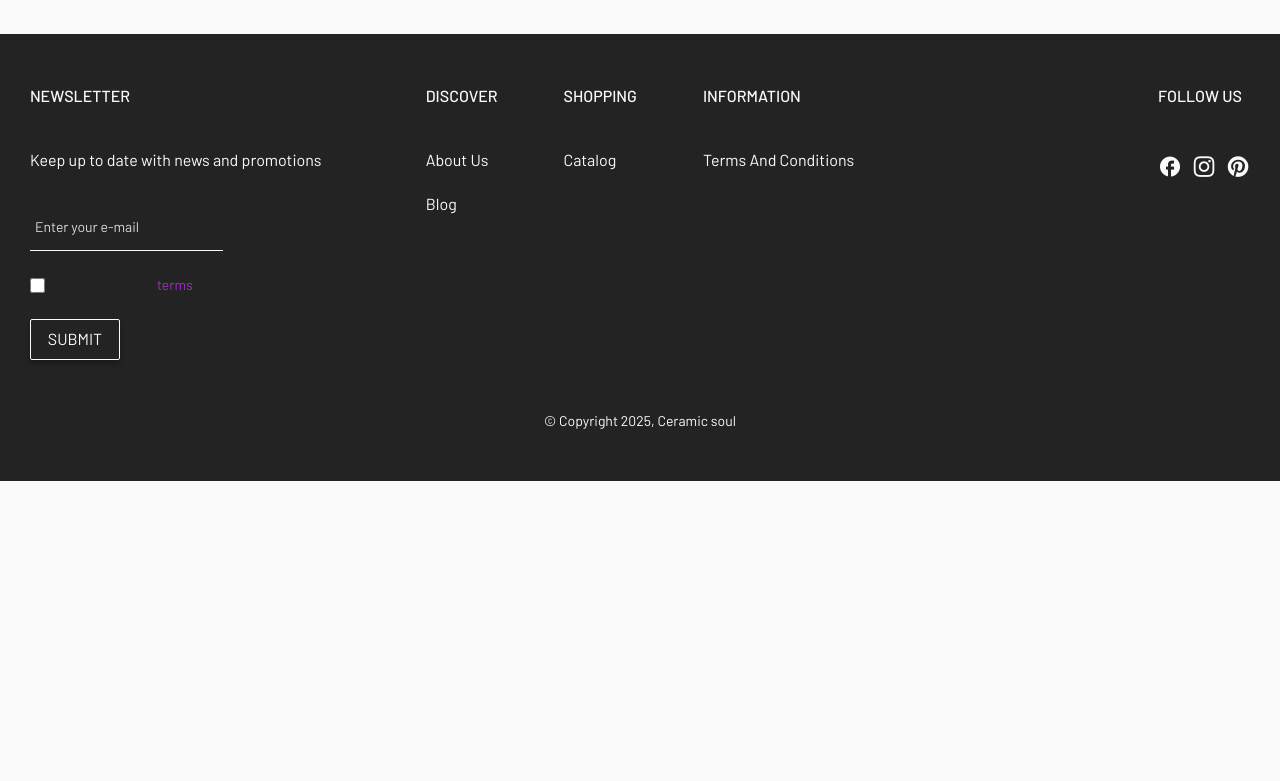
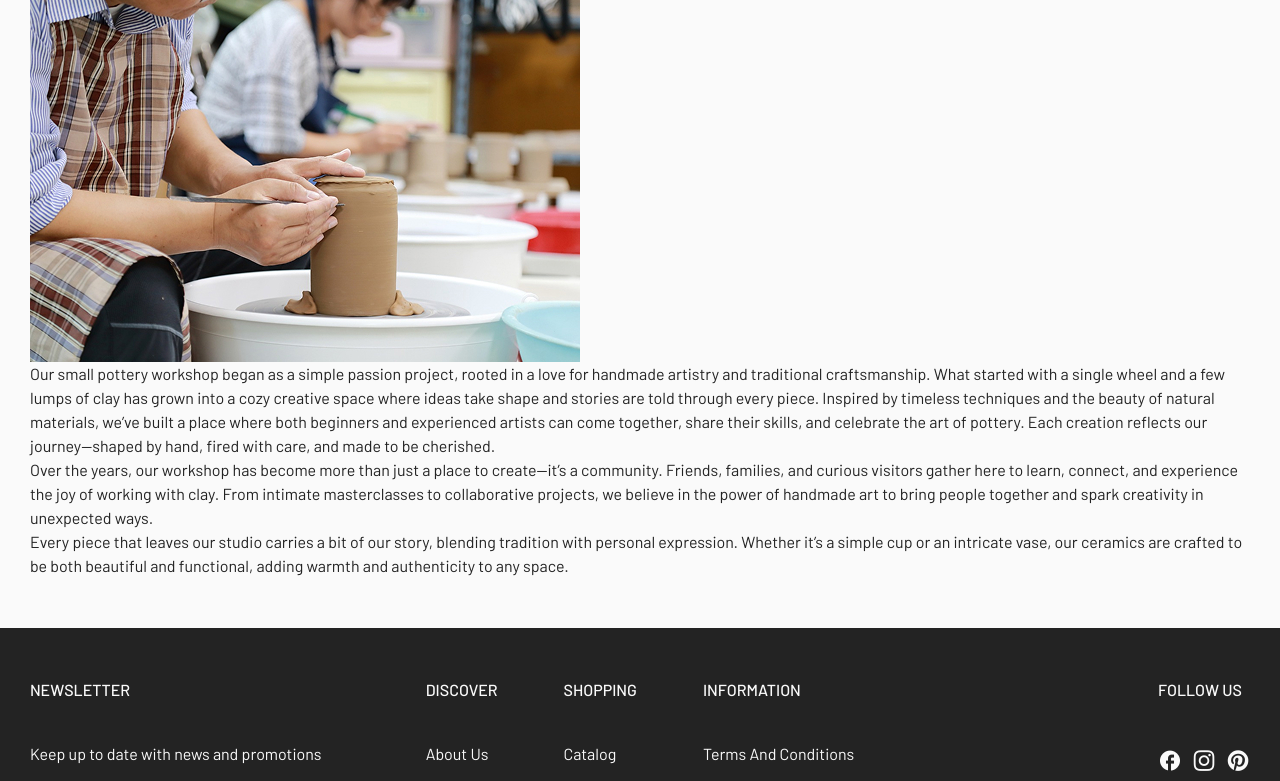
Before and after one commit to tecna-developer/ceramic, a website built with Vite: page about.html in a window 1280 px wide. Shown: the part 319-1100 px from the top of the page. Before the commit the page ends 800 px from the top, so only its background shows below. Built offline with nearby package versions, Linux system fonts and the light colour scheme.

Commit message:
html: page about top section

```diff
--- a/about.html
+++ b/about.html
@@ -51,7 +51,37 @@
     <section class="about">
         <div class="container">
             <h2 class="title__h2">where it all began</h2>
-        </div>
+            <div class="info">
+                <img src="/src/img/contact_main.jpg" alt="">
+                <div class="info__text">
+                    <p>Our small pottery workshop began as a simple passion project, rooted in a love for
+                        handmade artistry and traditional
+                        craftsmanship. What started with a single wheel and a few lumps of clay has grown into a cozy
+                        creative space where ideas
+                        take shape and stories are told through every piece. Inspired by timeless techniques and the
+                        beauty
+                        of natural
+                        materials, we’ve built a place where both beginners and experienced artists can come together,
+                        share
+                        their skills, and
+                        celebrate the art of pottery. Each creation reflects our journey—shaped by hand, fired with
+                        care,
+                        and made to be
+                        cherished.</p>
+                    <p>Over the years, our workshop has become more than just a place to create—it’s a community.
+                        Friends, families, and
+                        curious visitors gather here to learn, connect, and experience the joy of working with clay.
+                        From intimate masterclasses
+                        to collaborative projects, we believe in the power of handmade art to bring people together and
+                        spark creativity in
+                        unexpected ways.</p>
+                    <p>Every piece that leaves our studio carries a bit of our story, blending tradition with personal
+                        expression. Whether it’s
+                        a simple cup or an intricate vase, our ceramics are crafted to be both beautiful and functional,
+                        adding warmth and
+                        authenticity to any space.</p>
+                </div>
+            </div>
     </section>
 
     <footer class="footer">
```
Also changed, not shown: src/img/contact_main.jpg (added).
